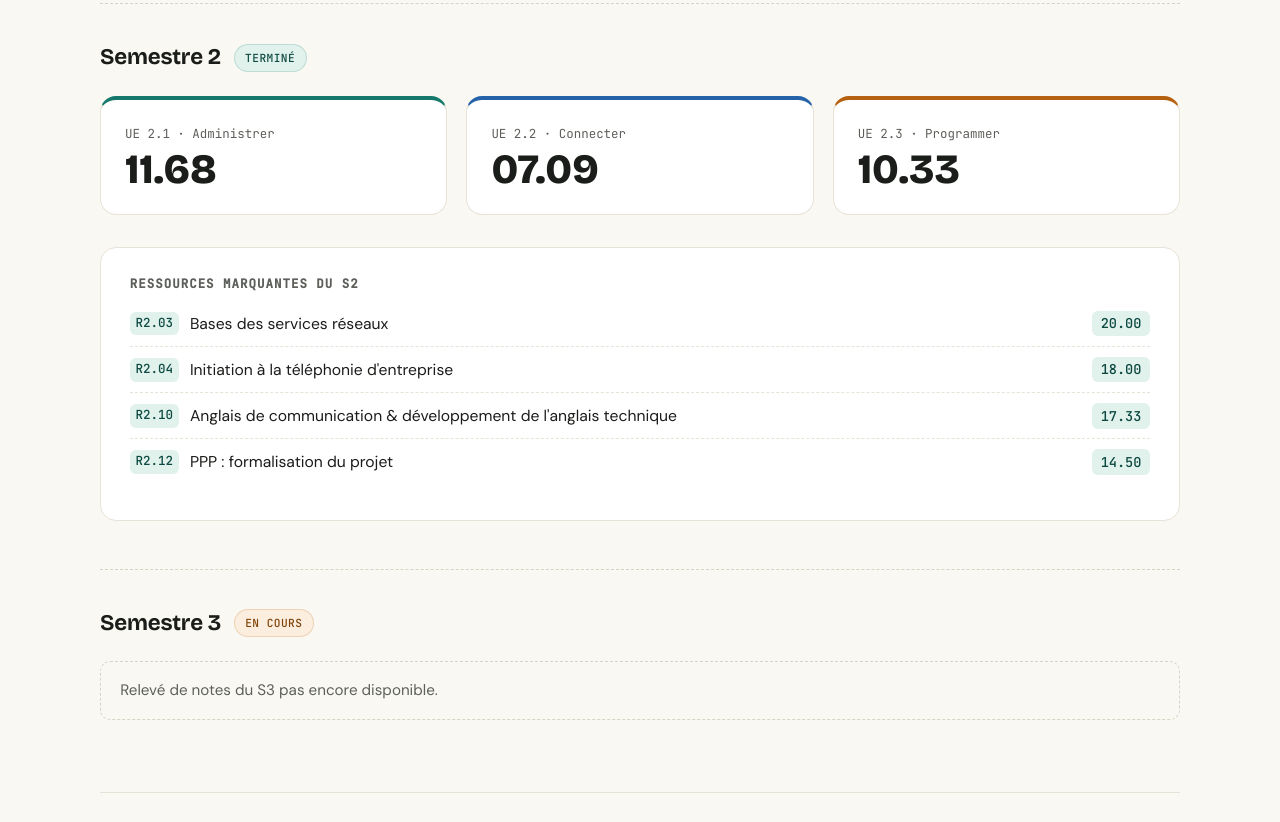
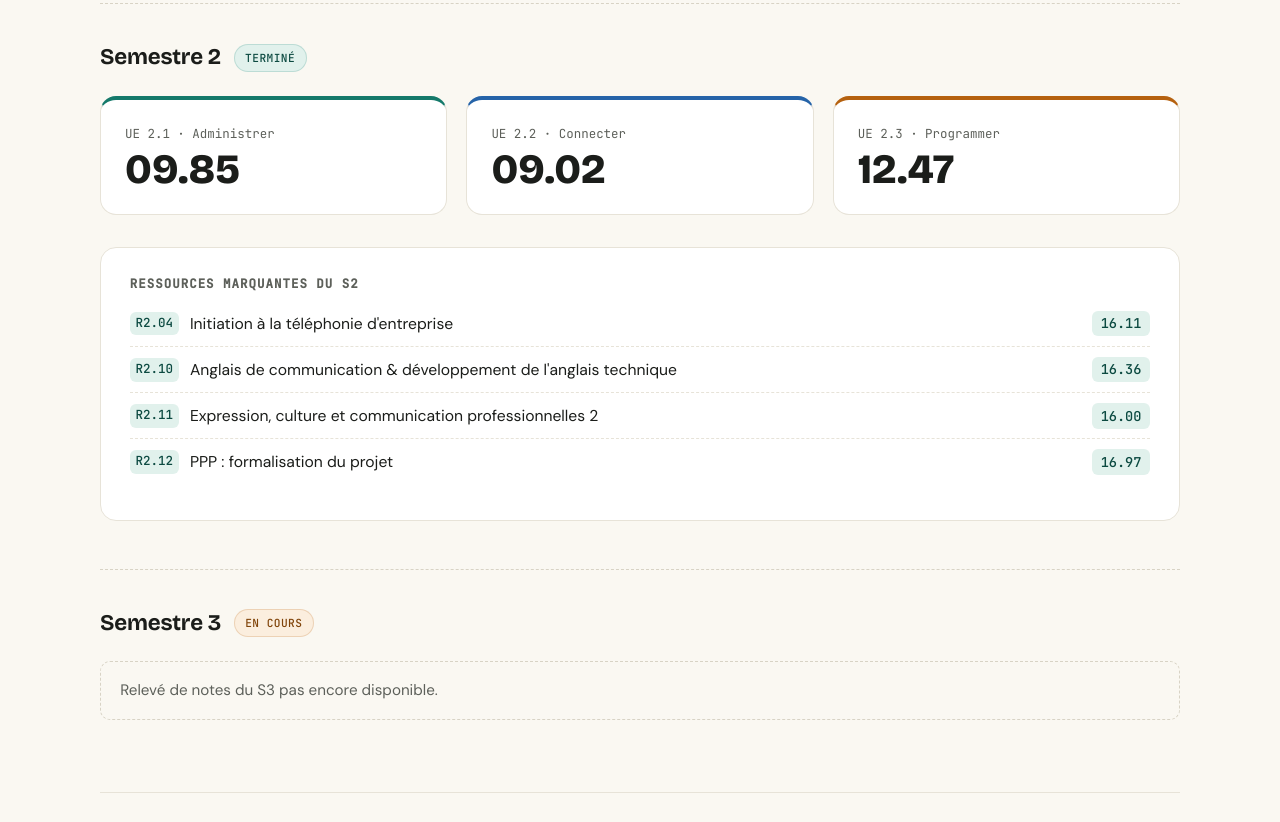
Before and after one commit to 0youn/eportfolio, a plain HTML site: page index.html in a window 1280 px wide. Shown: the part 5458-6280 px from the top of the page. Drawn offline with nearby package versions, Linux system fonts and the light colour scheme.

Commit message:
quatrieme commit

```diff
--- a/index.html
+++ b/index.html
@@ -653,15 +653,15 @@ S3 - en cours  <span class="c-warn">~</span>
             <div class="ue-cards">
                 <div class="ue-card ue-card--c1 reveal">
                     <span class="ue-card__tag">UE 2.1 · Administrer</span>
-                    <span class="ue-card__avg">11.68</span>
+                    <span class="ue-card__avg">09.85</span>
                 </div>
                 <div class="ue-card ue-card--c2 reveal">
                     <span class="ue-card__tag">UE 2.2 · Connecter</span>
-                    <span class="ue-card__avg">07.09</span>
+                    <span class="ue-card__avg">09.02</span>
                 </div>
                 <div class="ue-card ue-card--c3 reveal">
                     <span class="ue-card__tag">UE 2.3 · Programmer</span>
-                    <span class="ue-card__avg">10.33</span>
+                    <span class="ue-card__avg">12.47</span>
                 </div>
             </div>
 
@@ -669,21 +669,22 @@ S3 - en cours  <span class="c-warn">~</span>
                 <h3 class="card__kicker">Ressources marquantes du S2</h3>
                 <ul class="res-list">
                     <li>
-                        <code>R2.03</code> Bases des services réseaux
-                        <span class="res-grade">20.00</span>
-                    </li>
-                    <li>
                         <code>R2.04</code> Initiation à la téléphonie
-                        d'entreprise <span class="res-grade">18.00</span>
+                        d'entreprise <span class="res-grade">16.11</span>
                     </li>
                     <li>
                         <code>R2.10</code> Anglais de communication &amp;
                         développement de l'anglais technique
-                        <span class="res-grade">17.33</span>
+                        <span class="res-grade">16.36</span>
+                    </li>
+                    <li>
+                        <code>R2.11</code> Expression, culture et
+                        communication professionnelles 2
+                        <span class="res-grade">16.00</span>
                     </li>
                     <li>
                         <code>R2.12</code> PPP : formalisation du projet
-                        <span class="res-grade">14.50</span>
+                        <span class="res-grade">16.97</span>
                     </li>
                 </ul>
             </div>
@@ -735,8 +736,7 @@ S3 - en cours  <span class="c-warn">~</span>
                     <div class="sae-project__meta">
                         <span><strong>Cadre</strong> · BUT R&amp;T —
                             2025-2026</span>
-                        <span><strong>Trinôme</strong> · Atakan GOCER,
-                            Mathieu NAREL, Younès BACH</span>
+                        <span><strong>Trinôme</strong> · moi, ainsi que deux camarades</span>
                         <span><strong>Stack</strong> · Python · Django ·
                             PostgreSQL · Nginx · Gunicorn</span>
                     </div>
@@ -1070,8 +1070,7 @@ S3 - en cours  <span class="c-warn">~</span>
                     <div class="sae-project__meta">
                         <span><strong>Cadre</strong> · BUT R&amp;T — Sept. –
                             Nov. 2026</span>
-                        <span><strong>Binôme</strong> · mon binôme et moi,
-                            groupe Les Fibreux</span>
+                        <span><strong>Binôme</strong> · groupe Les Fibreux</span>
                         <span><strong>Mon temps relevé</strong> · 42&nbsp;h&nbsp;30
                             au 10/11</span>
                         <span><strong>Stack</strong> · Python · PyQt6 ·
```
